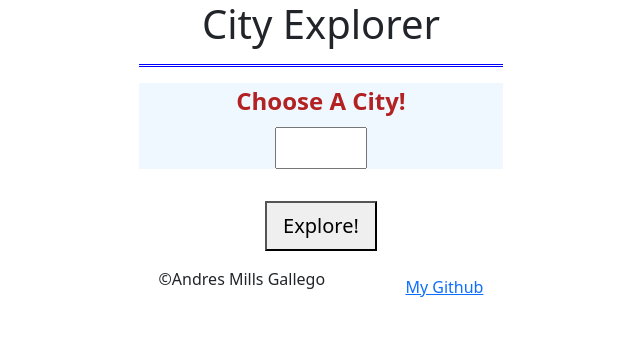
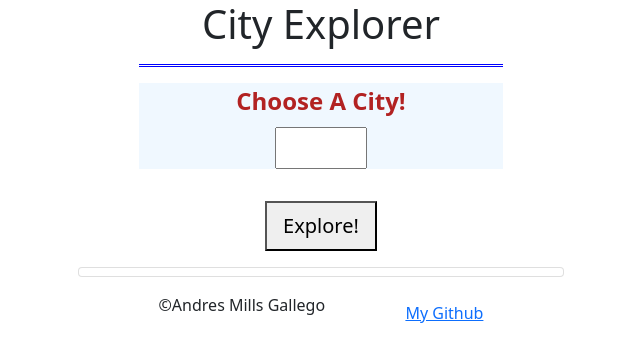
Before and after one commit to AndresMillsGallego/city-explorer, a React (Create React App) app: page / in a window 1280 px wide. Shown: the top 362 px of the page, without its empty margins (319-959 px from the left). Built offline with nearby package versions, Linux system fonts and the light colour scheme.

Commit message:
finished server part

```diff
--- a/src/App.js
+++ b/src/App.js
@@ -4,12 +4,14 @@ import Main from './Main'
 import './App.css';
 import Footer from './Footer';
 import CityForm from './CityForm'
+import Weather from './Weather'
 
 class App extends React.Component {
   constructor(props) {
     super(props);
     this.state = {
       cityData: [],
+      cityWeather: []
     }
   };
 
@@ -17,18 +19,31 @@ class App extends React.Component {
     this.setState({cityData: cityData});
   }
 
+  getCityWeather = (cityWeather) => {
+    this.setState({cityWeather: cityWeather});
+    console.log(this.state.cityWeather[0].date)
+  }
 
   render() {
+
     return (
       <>
         <Header />
         <CityForm
         getCityData={this.getCityData}
+        getCityWeather={this.getCityWeather}
         />
         <Main
         cityData={this.state.cityData}
         selectedCity={this.state.selectedCity}
         />
+        { this.state.cityWeather.length > 0 &&
+        <p>{this.state.cityWeather[0].date}</p>
+        }
+        <Weather
+          cityData={this.state.cityData}
+          cityWeather={this.state.cityWeather}
+        ></Weather>
         <Footer />
       </>
     )
--- a/src/CityForm.js
+++ b/src/CityForm.js
@@ -21,14 +21,17 @@ class CityForm extends React.Component {
   getCityInput = (event) => {
     let selectedCity = event.target.value;
     this.setState({ selectedCity: selectedCity })
-    console.log(event.target.value);
   }
 
   getCityData = async (event) => {
     event.preventDefault();
     try {
       let cityUrl = `https://us1.locationiq.com/v1/search.php?key=${process.env.REACT_APP_LOCATIONIQ}&q=${this.state.selectedCity}&format=json`
+      let weatherUrl = `http://localhost:3001/weather?city=${this.state.selectedCity}`
       let cityData = await axios.get(cityUrl);
+      let cityWeather = await axios.get(weatherUrl);
+      console.log(cityWeather);
+      this.props.getCityWeather(cityWeather.data);
       this.props.getCityData(cityData.data);
       this.setState({showClear: true})
     } catch (error) {
--- /dev/null
+++ b/src/Weather.js
@@ -0,0 +1,20 @@
+import React from "react";
+import Card from 'react-bootstrap/Card'
+
+class Weather extends React.Component {
+  render() {
+    return (
+      <>
+      { this.props.cityWeather &&
+      <Card>
+        <Card.Title>{this.props.cityData.display_name}</Card.Title>
+        {/* <Card.Text>{this.props.cityWeather[0].description}</Card.Text> */}
+        {/* <Card.Text>{this.props.cityWeather.data.description}</Card.Text> */}
+      </Card>
+      }
+      </>
+    )
+  }
+}
+
+export default Weather;
```
